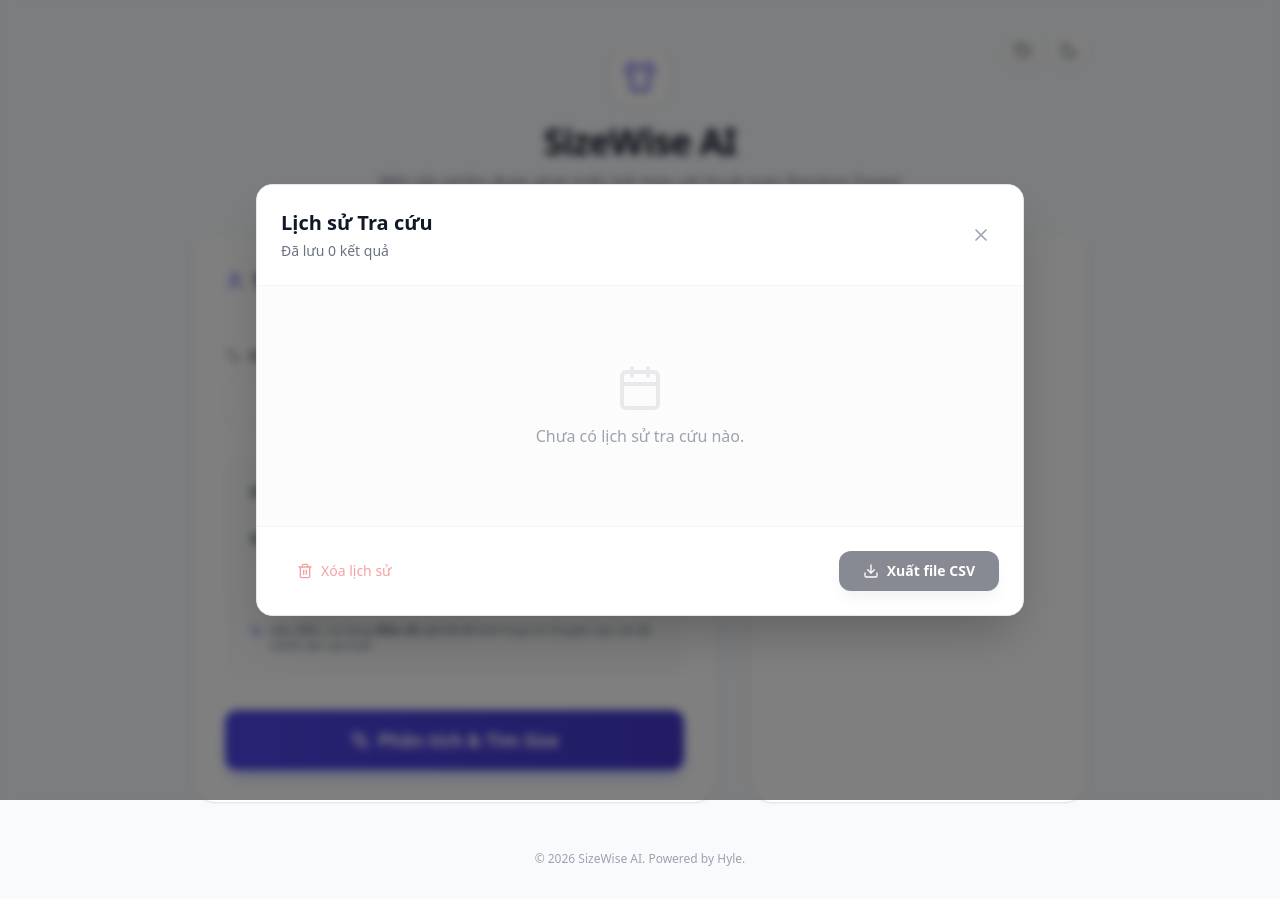
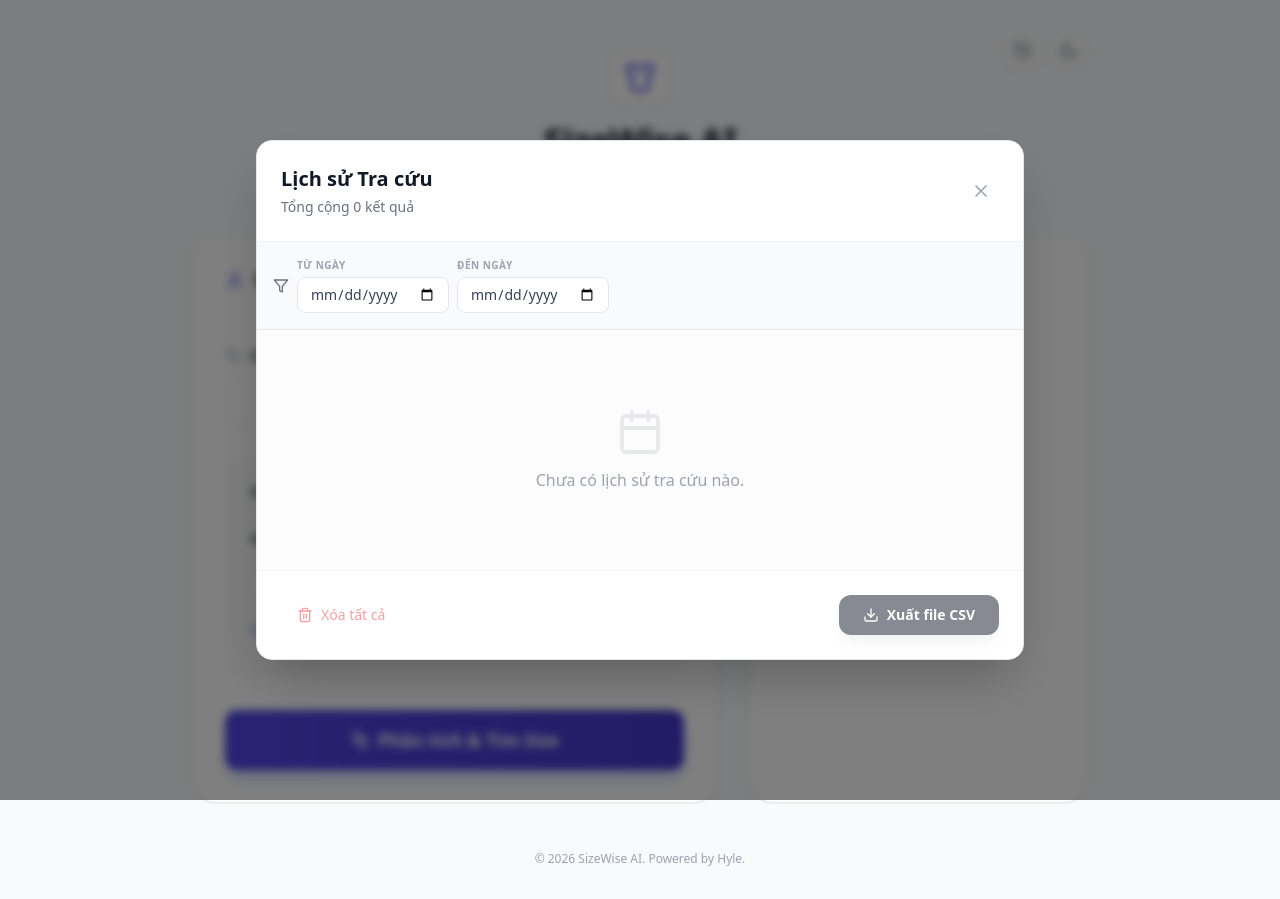
Before and after one commit to GMazer/SizeWise-AI, a React (Vite) app: page / in a window 1280 px wide. Both pictures are taken after a click on the button 1023 px from the left and 51 px from the top of the page. Built offline with nearby package versions, Linux system fonts and the light colour scheme.

Commit message:
feat(HistoryModal): Add date filtering to history
Implement date range filtering for the history modal to allow users to narrow down past measurements. This enhances the usability of the history feature by providing more control over data retrieval and display.

```diff
--- a/components/HistoryModal.tsx
+++ b/components/HistoryModal.tsx
@@ -1,7 +1,7 @@
 
-import React from 'react';
+import React, { useState, useMemo } from 'react';
 import { HistoryItem } from '../types';
-import { X, Download, Trash2, Calendar, Ruler, Weight } from 'lucide-react';
+import { X, Download, Trash2, Calendar, Ruler, Weight, Filter } from 'lucide-react';
 
 interface HistoryModalProps {
   isOpen: boolean;
@@ -16,10 +16,38 @@ export const HistoryModal: React.FC<HistoryModalProps> = ({
   history,
   onClear,
 }) => {
+  const [startDate, setStartDate] = useState('');
+  const [endDate, setEndDate] = useState('');
+
+  // Logic lọc danh sách dựa trên ngày chọn
+  const filteredHistory = useMemo(() => {
+    return history.filter((item) => {
+      const itemDate = new Date(item.timestamp);
+      // Reset giờ của item về 00:00:00 để so sánh ngày chuẩn xác
+      itemDate.setHours(0, 0, 0, 0);
+
+      let isValid = true;
+
+      if (startDate) {
+        const start = new Date(startDate);
+        start.setHours(0, 0, 0, 0);
+        if (itemDate < start) isValid = false;
+      }
+
+      if (endDate) {
+        const end = new Date(endDate);
+        end.setHours(0, 0, 0, 0);
+        if (itemDate > end) isValid = false;
+      }
+
+      return isValid;
+    });
+  }, [history, startDate, endDate]);
+
   if (!isOpen) return null;
 
   const downloadCSV = () => {
-    if (history.length === 0) return;
+    if (filteredHistory.length === 0) return;
 
     // Định nghĩa header cho CSV
     const headers = [
@@ -35,8 +63,8 @@ export const HistoryModal: React.FC<HistoryModalProps> = ({
       "Ghi chú"
     ];
 
-    // Tạo các dòng dữ liệu
-    const rows = history.map(item => {
+    // Tạo các dòng dữ liệu từ danh sách ĐÃ LỌC
+    const rows = filteredHistory.map(item => {
       const date = new Date(item.timestamp).toLocaleString('vi-VN');
       const m = item.measurements;
       const p = item.prediction;
@@ -69,6 +97,11 @@ export const HistoryModal: React.FC<HistoryModalProps> = ({
     document.body.removeChild(link);
   };
 
+  const clearFilter = () => {
+    setStartDate('');
+    setEndDate('');
+  };
+
   return (
     <div className="fixed inset-0 z-50 flex items-center justify-center p-4 bg-black/50 backdrop-blur-sm animate-in fade-in duration-200">
       <div className="bg-white dark:bg-gray-900 rounded-2xl shadow-2xl w-full max-w-3xl max-h-[85vh] flex flex-col border border-gray-200 dark:border-gray-800 animate-in zoom-in-95 duration-200">
@@ -78,7 +111,10 @@ export const HistoryModal: React.FC<HistoryModalProps> = ({
           <div>
             <h2 className="text-xl font-bold text-gray-900 dark:text-white">Lịch sử Tra cứu</h2>
             <p className="text-sm text-gray-500 dark:text-gray-400 mt-1">
-              Đã lưu {history.length} kết quả
+              {history.length > 0 && filteredHistory.length !== history.length
+                ? `Hiển thị ${filteredHistory.length} / ${history.length} kết quả`
+                : `Tổng cộng ${history.length} kết quả`
+              }
             </p>
           </div>
           <button
@@ -89,16 +125,55 @@ export const HistoryModal: React.FC<HistoryModalProps> = ({
           </button>
         </div>
 
+        {/* Filter Section */}
+        <div className="p-4 bg-gray-50 dark:bg-gray-800/50 border-b border-gray-200 dark:border-gray-700 flex flex-col sm:flex-row gap-4 items-end sm:items-center">
+          <div className="flex flex-1 items-center gap-2 w-full">
+            <Filter className="w-4 h-4 text-gray-500 dark:text-gray-400 shrink-0" />
+            <div className="grid grid-cols-2 gap-2 w-full sm:w-auto">
+              <div className="flex flex-col gap-1">
+                <label className="text-[10px] uppercase font-bold text-gray-400 dark:text-gray-500 tracking-wider">Từ ngày</label>
+                <input
+                  type="date"
+                  value={startDate}
+                  onChange={(e) => setStartDate(e.target.value)}
+                  className="px-3 py-1.5 text-sm bg-white dark:bg-gray-900 border border-gray-200 dark:border-gray-700 rounded-lg focus:ring-2 focus:ring-indigo-500 outline-none text-gray-700 dark:text-gray-200 dark:[color-scheme:dark]"
+                />
+              </div>
+              <div className="flex flex-col gap-1">
+                <label className="text-[10px] uppercase font-bold text-gray-400 dark:text-gray-500 tracking-wider">Đến ngày</label>
+                <input
+                  type="date"
+                  value={endDate}
+                  onChange={(e) => setEndDate(e.target.value)}
+                  className="px-3 py-1.5 text-sm bg-white dark:bg-gray-900 border border-gray-200 dark:border-gray-700 rounded-lg focus:ring-2 focus:ring-indigo-500 outline-none text-gray-700 dark:text-gray-200 dark:[color-scheme:dark]"
+                />
+              </div>
+            </div>
+          </div>
+          {(startDate || endDate) && (
+            <button
+              onClick={clearFilter}
+              className="text-xs text-indigo-600 dark:text-indigo-400 hover:underline font-medium whitespace-nowrap self-end sm:self-center mb-1.5 sm:mb-0"
+            >
+              Xóa bộ lọc
+            </button>
+          )}
+        </div>
+
         {/* Content - Scrollable List */}
         <div className="flex-1 overflow-y-auto p-4 sm:p-6 space-y-4 bg-gray-50/50 dark:bg-gray-950/50">
-          {history.length === 0 ? (
+          {filteredHistory.length === 0 ? (
             <div className="flex flex-col items-center justify-center h-48 text-gray-400 dark:text-gray-500">
               <Calendar className="w-12 h-12 mb-3 opacity-20" />
-              <p>Chưa có lịch sử tra cứu nào.</p>
+              <p>
+                {history.length === 0
+                  ? "Chưa có lịch sử tra cứu nào."
+                  : "Không tìm thấy kết quả nào trong khoảng thời gian này."}
+              </p>
             </div>
           ) : (
-            history.map((item) => (
-              <div key={item.id} className="bg-white dark:bg-gray-800 p-4 rounded-xl border border-gray-100 dark:border-gray-700 shadow-sm hover:shadow-md transition-shadow">
+            filteredHistory.map((item) => (
+              <div key={item.id} className="bg-white dark:bg-gray-800 p-4 rounded-xl border border-gray-100 dark:border-gray-700 shadow-sm hover:shadow-md transition-shadow animate-in slide-in-from-bottom-2 duration-300">
                 <div className="flex flex-col sm:flex-row justify-between sm:items-center gap-4">
 
                   {/* Left: Info */}
@@ -160,16 +235,16 @@ export const HistoryModal: React.FC<HistoryModalProps> = ({
             className="flex items-center gap-2 px-4 py-2 text-sm font-medium text-red-500 hover:text-red-600 dark:text-red-400 dark:hover:text-red-300 hover:bg-red-50 dark:hover:bg-red-900/20 rounded-lg transition-colors disabled:opacity-50 disabled:cursor-not-allowed"
           >
             <Trash2 className="w-4 h-4" />
-            <span className="hidden sm:inline">Xóa lịch sử</span>
+            <span className="hidden sm:inline">Xóa tất cả</span>
           </button>
 
           <button
             onClick={downloadCSV}
-            disabled={history.length === 0}
+            disabled={filteredHistory.length === 0}
             className="flex items-center gap-2 px-6 py-2.5 text-sm font-bold text-white bg-gray-900 dark:bg-gray-700 hover:bg-gray-800 dark:hover:bg-gray-600 rounded-xl shadow-lg shadow-gray-200 dark:shadow-none transition-all hover:scale-105 active:scale-95 disabled:opacity-50 disabled:transform-none disabled:cursor-not-allowed"
           >
             <Download className="w-4 h-4" />
-            Xuất file CSV
+            Xuất file CSV {filteredHistory.length !== history.length ? '(Đã lọc)' : ''}
           </button>
         </div>
 
```
